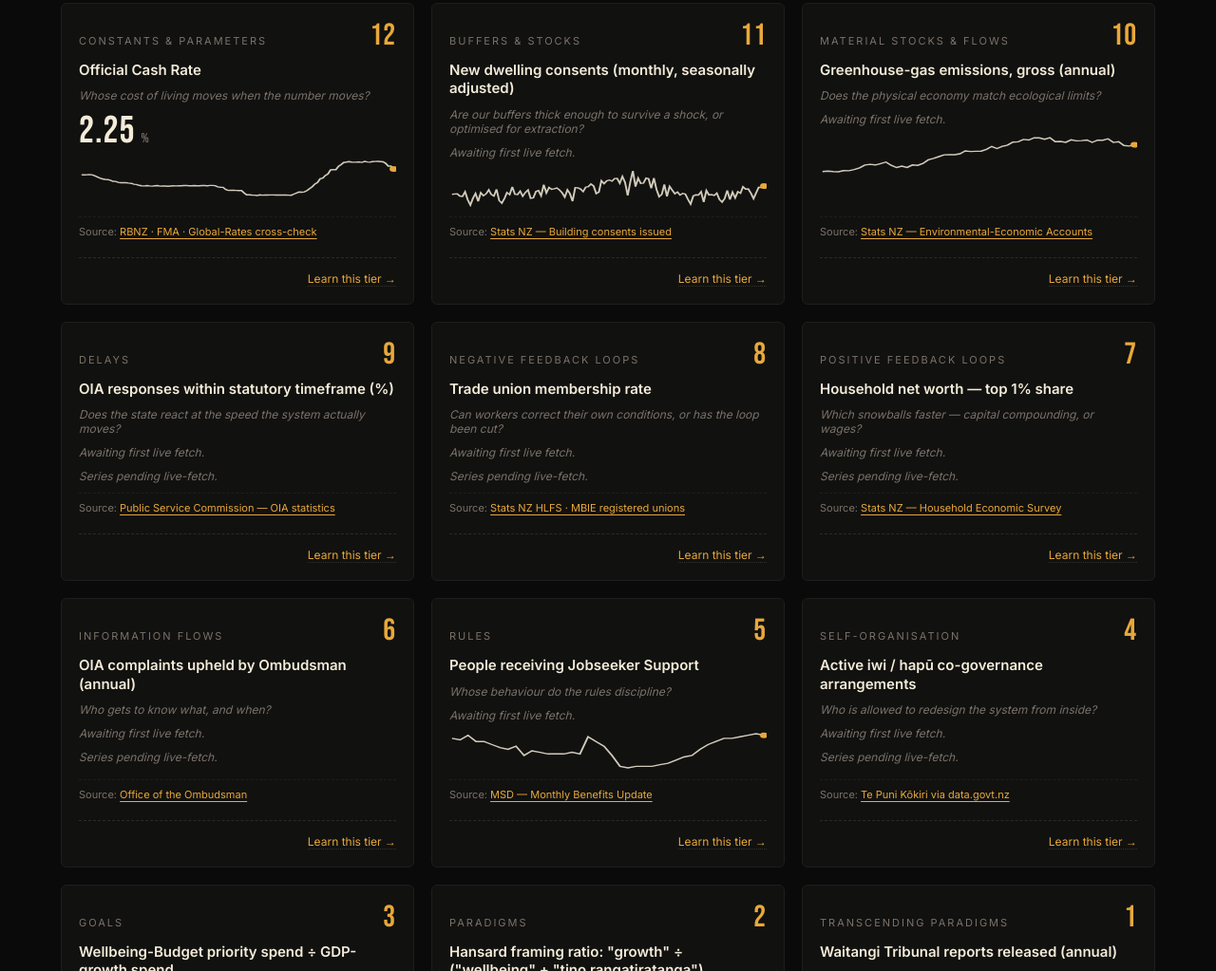
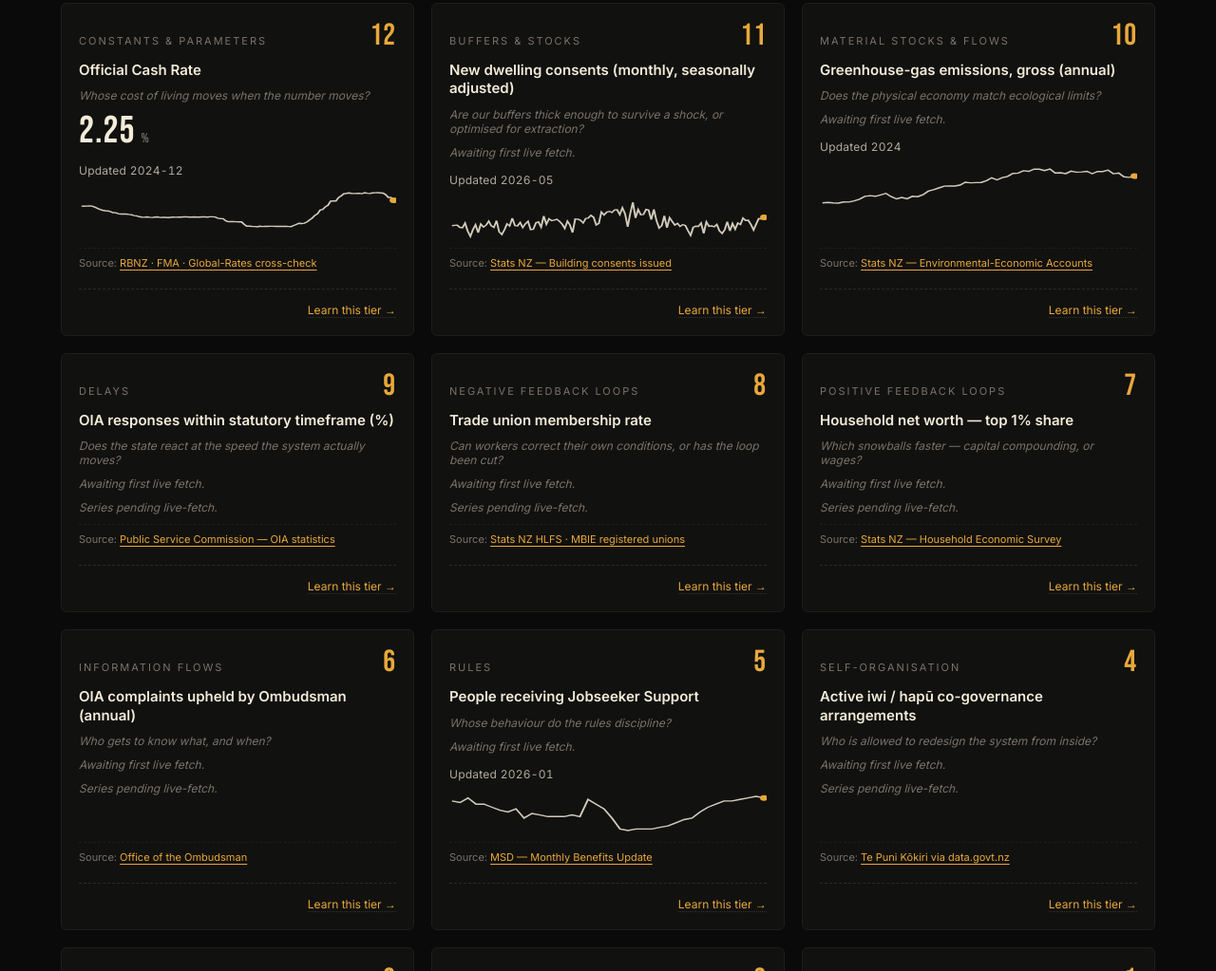
Before and after one commit to robertmccallnz/systems-observatory, a plain HTML site: page index.html in a window 1280 px wide. Shown: the part 1246-2269 px from the top of the page at 95% size. Drawn offline with Linux system fonts and the light colour scheme; no server answers.

Commit message:
Observatory UI: show per-card "Updated <period>" line + print-safe card break

```diff
--- a/assets/observatory.css
+++ b/assets/observatory.css
@@ -159,3 +159,6 @@ main { max-width: 1200px; margin: 0 auto; padding: 24px; }
   color: var(--cream);
   border-bottom-color: var(--koura);
 }
+
+.obs-card .obs-updated{font-size:.75rem;opacity:.7;margin:.25rem 0;font-variant-numeric:tabular-nums;letter-spacing:.02em}
+@media print{.obs-card{break-inside:avoid;page-break-inside:avoid}}
--- a/assets/observatory.js
+++ b/assets/observatory.js
@@ -43,6 +43,8 @@
     const latest = lp.latest !== null && lp.latest !== undefined
       ? `<div class="obs-latest">${Number(lp.latest).toLocaleString(undefined, { maximumFractionDigits: 2 })}<small>${lp.unit || ""}</small></div>`
       : `<div class="obs-empty">Awaiting first live fetch.</div>`;
+    const lastPoint = (lp.series && lp.series.length) ? lp.series[lp.series.length-1] : null;
+    const updatedLine = lastPoint ? `<div class="obs-updated">Updated ${lastPoint.period}</div>` : '';
     const anomalyLine = hasAnomaly
       ? `<div><span class="obs-flag">◆ anomaly</span> <span style="color:#d7261e;font-size:12px;">${lp.anomaly.message}</span></div>`
       : "";
@@ -53,6 +55,7 @@
       <h3>${lp.name}</h3>
       <p class="obs-question">${lp.paradigm_question}</p>
       ${latest}
+            ${updatedLine}
       ${sparkline(lp.series, lp.anomaly && lp.anomaly.at)}
       ${anomalyLine}
       <div class="obs-source">Source: <a href="${lp.source_url}" target="_blank" rel="noopener">${lp.source_name}</a></div>
```
